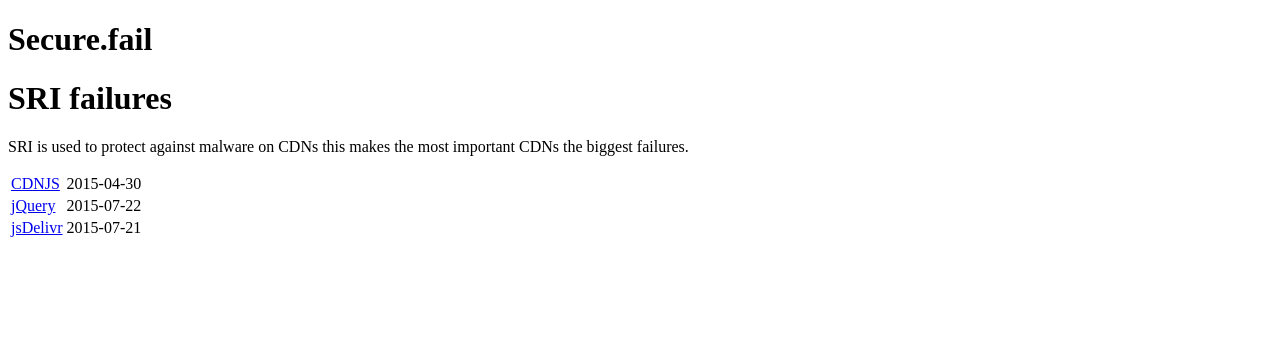
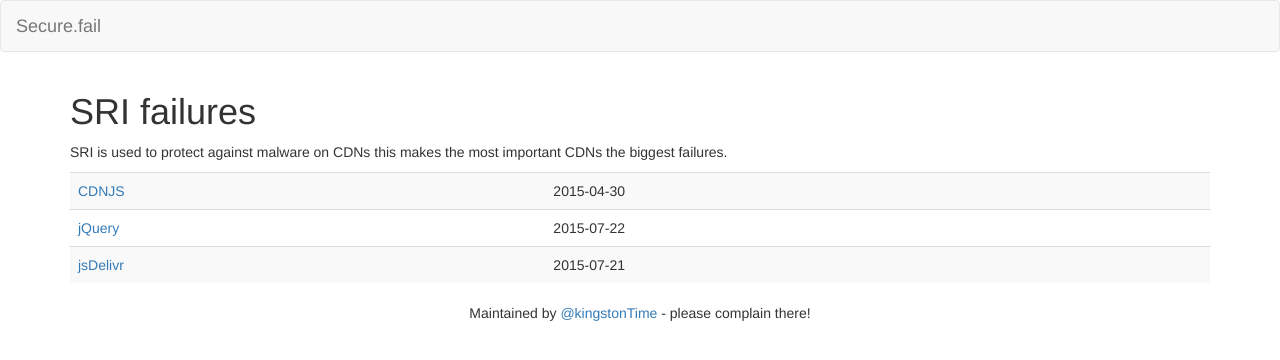
Before and after one commit to jonathanKingston/secure.fail, a website: page SRI.html in a window 1280 px wide. Drawn offline with nearby package versions, Linux system fonts and the light colour scheme.

Commit message:
Adding in initial bootstrap migration

```diff
--- a/SRI.html
+++ b/SRI.html
@@ -1,20 +1,40 @@
 <!DOCTYPE html>
-<html>
+<html lang="en">
   <head>
-    <title>Secure fail</title>
+    <meta charset="utf-8" />
+    <meta http-equiv="X-UA-Compatible" content="IE=edge" />
+    <meta name="viewport" content="width=device-width, initial-scale=1" />
+    <title>Secure fail - Paving the fail near you</title>
+    <link href="https://maxcdn.bootstrapcdn.com/bootstrap/3.3.5/css/bootstrap.min.css" rel="stylesheet" integrity="sha256-MfvZlkHCEqatNoGiOXveE8FIwMzZg4W85qfrfIFBfYc= sha512-dTfge/zgoMYpP7QbHy4gWMEGsbsdZeCXz7irItjcC3sPUFtf0kuFbDz/ixG7ArTxmDjLXDmezHubeNikyKGVyQ==" crossorigin="anonymous">
   </head>
   <body>
     <head>
-      <h1>Secure.fail</h1>
+      <nav class="navbar navbar-default">
+        <div class="container-fluid">
+          <div class="navbar-header">
+            <a class="navbar-brand" href="https://secure.fail">
+              Secure.fail
+            </a>
+          </div>
+        </div>
+      </nav>
     </head>
+    <div class="container">
 <h1>SRI failures</h1>
 <p>SRI is used to protect against malware on CDNs this makes the most important CDNs the biggest failures.</p>
 
-<table>
+<table class="table table-striped">
 <tbody>
 <tr><td><a href="https://github.com/cdnjs/cdnjs/issues/4599">CDNJS</a></td><td>2015-04-30</td></tr>
 <tr><td><a href="https://github.com/jquery/codeorigin.jquery.com/issues/20">jQuery</a></td><td>2015-07-22</td></tr>
 <tr><td><a href="https://github.com/jsdelivr/jsdelivr/issues/6029">jsDelivr</a></td><td>2015-07-21</td></tr>
 </tbody>
-</table>  </body>
+</table>    </div>
+    <footer class="text-center">
+      <p>
+        Maintained by <a href="https://twitter.com/kingstonTime">@kingstonTime</a> - please complain there!
+      </p>
+    </footer>
+    <script src="https://maxcdn.bootstrapcdn.com/bootstrap/3.3.5/js/bootstrap.min.js" integrity="sha256-Sk3nkD6mLTMOF0EOpNtsIry+s1CsaqQC1rVLTAy+0yc= sha512-K1qjQ+NcF2TYO/eI3M6v8EiNYZfA95pQumfvcVrTHtwQVDG+aHRqLi/ETn2uB+1JqwYqVG3LIvdm9lj6imS/pQ==" crossorigin="anonymous"></script>
+  </body>
 </html>
--- a/lib/build.js
+++ b/lib/build.js
@@ -27,7 +27,7 @@
 }
 
 function buildTable(failData) {
-  var table = ['<table>', '<tbody>'];
+  var table = ['<table class="table table-striped">', '<tbody>'];
 
   failData.fails.forEach(function (failer) {
     row = '<tr><td><a href="' + failer.issue + '">' + failer.name + '</a></td><td>' + failer.raised + '</td></tr>';
```
Also changed, not shown: src/includes/footer.html (+8 -0 lines), src/includes/header.html (+16 -3 lines).
